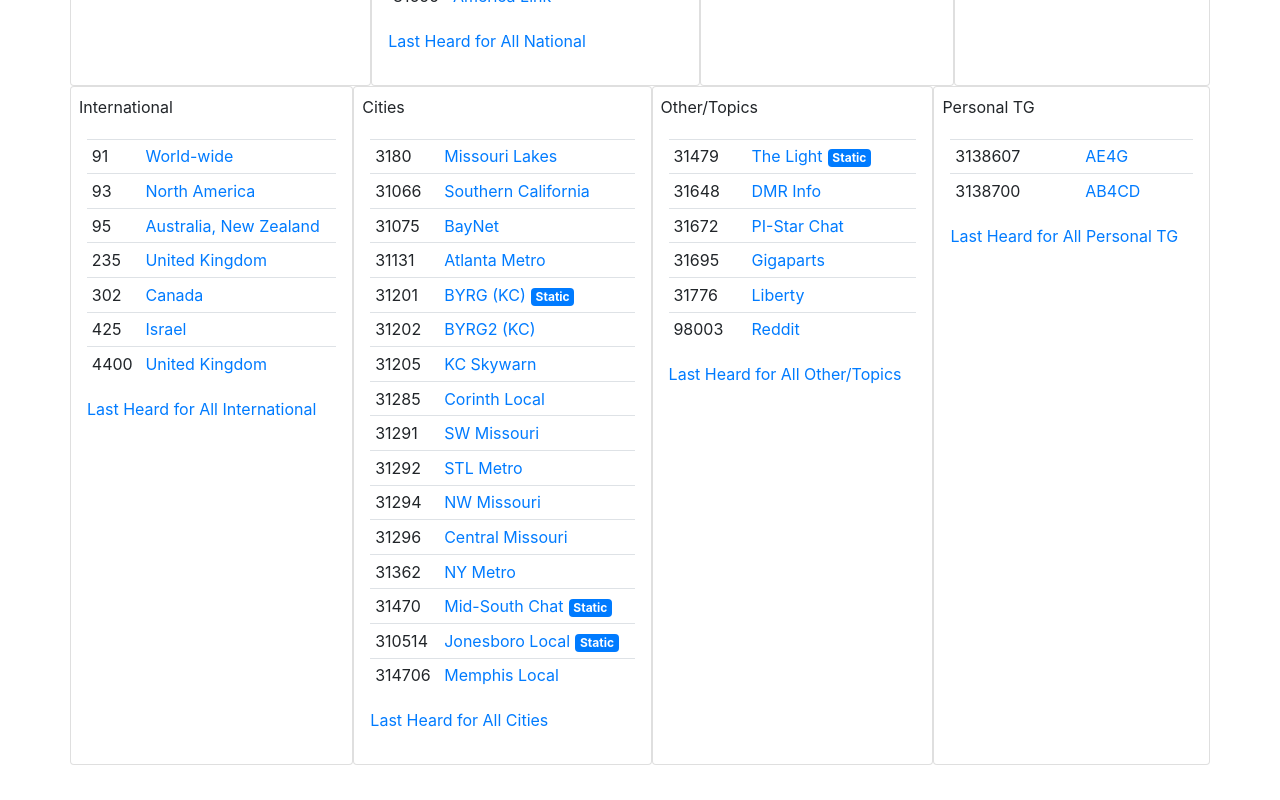
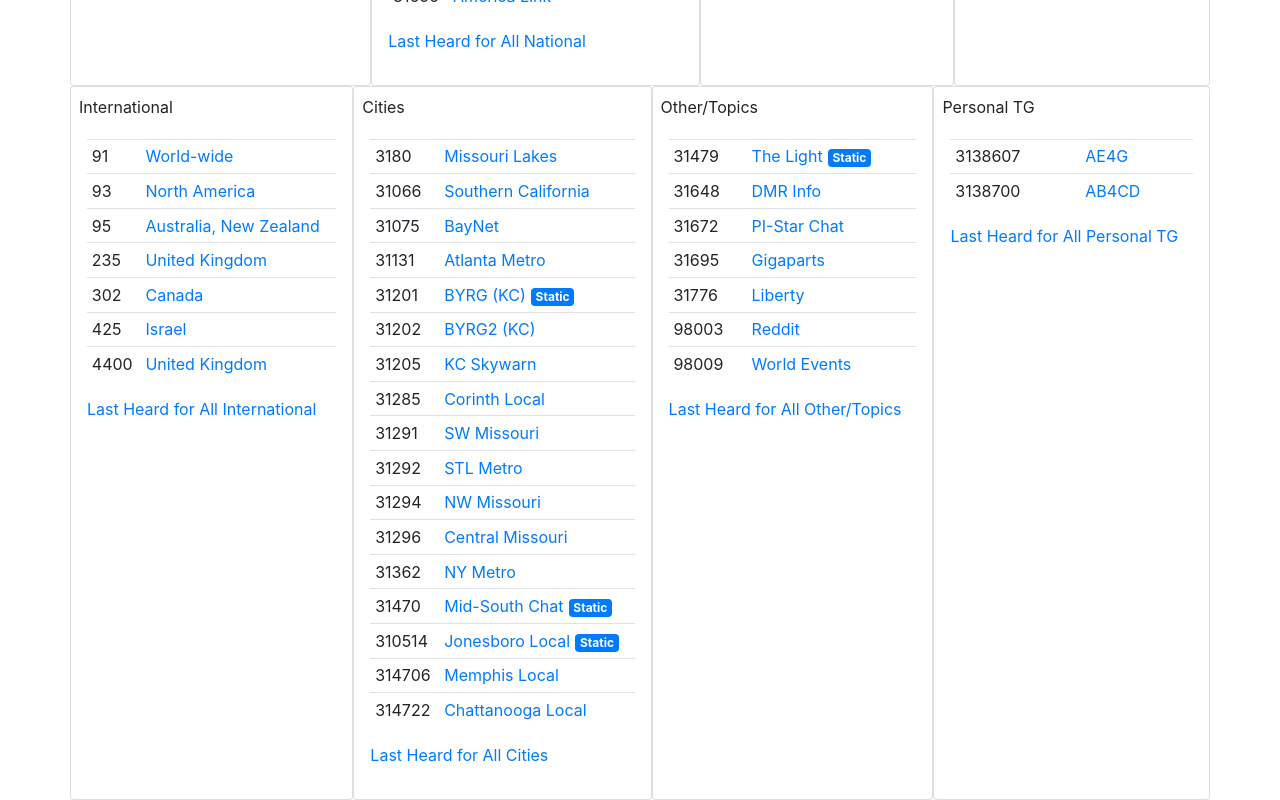
Before and after one commit to allenblair/dmrdashboard, a React (Create React App) app: page / in a window 1280 px wide. Shown: the part 1042-1842 px from the top of the page. Before the commit the page ends 1807 px from the top, so only its background shows below. Built offline with nearby package versions, Linux system fonts and the light colour scheme.

Commit message:
Added 2 talkgroups. World Events and Chattanooga Local

```diff
--- a/src/Components/favoriteTGs.js
+++ b/src/Components/favoriteTGs.js
@@ -60,10 +60,11 @@ const favoriteTGs = [
     {"name":"Sheffield Local","category":"Alabama","ID":310128},
     {"name":"Jonesboro Local","category":"Cities","ID":310514,"static":true},
     {"name":"Memphis Local","category":"Cities","ID":314706},
+    {"name":"Chattanooga Local","category":"Cities","ID":314722},
     {"name":"Reddit","category":"Other/Topics","ID":98003},
+    {"name":"World Events","category":"Other/Topics","ID":98009},
     {"name":"AE4G","category":"Personal TG","ID":3138607},
     {"name":"AB4CD","category":"Personal TG","ID":3138700}
-
 ];
 
 export default favoriteTGs;
```
